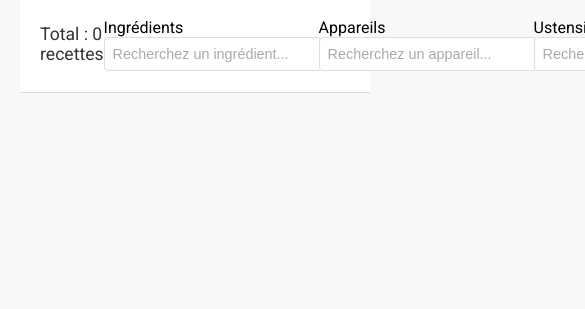
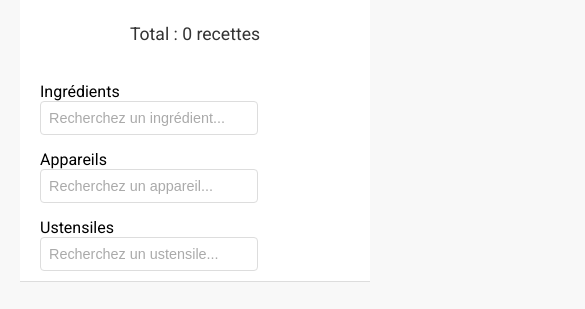
Before and after one commit to PavelDelhomme/sup-de-cuisine, a plain HTML site: page index.html in a window 390 px wide. Shown: the part 494-803 px from the top of the page, 585 px wide, since content can reach past the window. Drawn offline with Linux system fonts and the light colour scheme; no server answers.

Commit message:
Je fait un push des style modifier pour gérer mieux les colonnes sur mobile et l'intégration de docker avec modification du readme pour explication supplémentaire

```diff
--- a/styles/style.css
+++ b/styles/style.css
@@ -27,13 +27,36 @@ body {
 }
 
 /* Pour les écrans plus petits */
-@media (max-width: 768px) {
+@media (max-width: 768px) or (max-width: 812px) {
     .grid-container {
         grid-template-columns: repeat(2, 1fr); /* 2 colonnes */
     }
 
     .recipe-image {
         height: 150px; /* Réduction de la hauteur pour les écrans plus petits */
+    }
+
+    /* Les filtres deviennent une colonne sur mobile */
+    .filter-header {
+        flex-direction: column;
+        align-items: flex-start;
+        gap: 10px; /* Ajoute un espace entre les éléments */
+    }
+
+    .filter-left {
+        font-size: 1em;
+        margin-bottom: 10px; /* Espacement entre le compteur et les filtres */
+    }
+
+    .filter-right {
+        display: flex;
+        flex-direction: column;
+        gap: 10px; /* Ajoute un espace entre les dropdowns */
+        width: 100%; /* Prend toute la largeur disponible */
+    }
+
+    .dropdown {
+        width: 100%; /* Les dropdowns prennent toute la largeur */
     }
 }
 
@@ -45,6 +68,28 @@ body {
 
     .recipe-image {
         height: 150px;
+    }
+    /* Les filtres deviennent une colonne sur mobile */
+    .filter-header {
+        flex-direction: column;
+        align-items: flex-start;
+        gap: 10px; /* Ajoute un espace entre les éléments */
+    }
+
+    .filter-left {
+        font-size: 1em;
+        margin-bottom: 10px; /* Espacement entre le compteur et les filtres */
+    }
+
+    .filter-right {
+        display: flex;
+        flex-direction: column;
+        gap: 10px; /* Ajoute un espace entre les dropdowns */
+        width: 100%; /* Prend toute la largeur disponible */
+    }
+
+    .dropdown {
+        width: 100%; /* Les dropdowns prennent toute la largeur */
     }
 }
 
```
Also changed, not shown: docker-compose.yml (added, +8 -0 lines), README.md, 1 other file.
